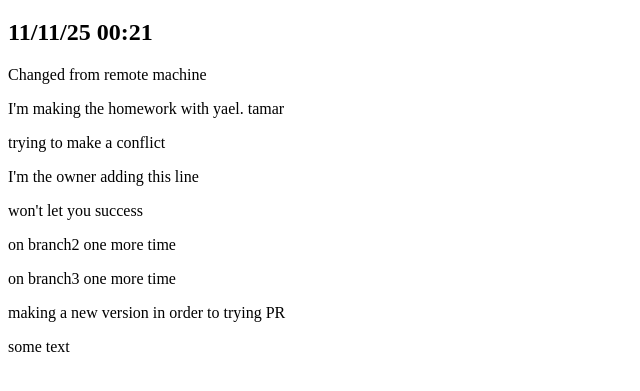
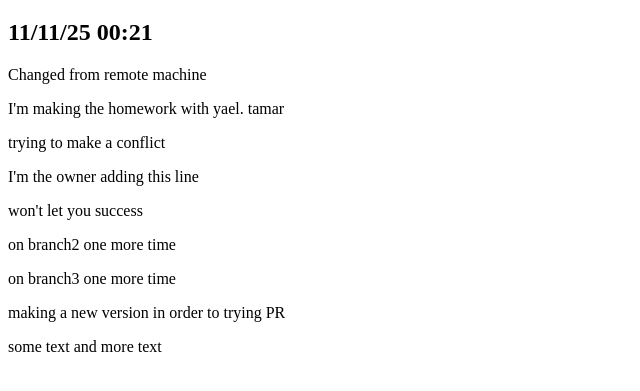
Before and after one commit to yael184/learn-git, a plain HTML site: page index.html in a window 1280 px wide. Shown: the part 61-452 px from the top of the page, without its empty margins (0-640 px from the left). Drawn offline with Linux system fonts and the light colour scheme.

Commit message:
add more text

```diff
--- a/index.html
+++ b/index.html
@@ -18,6 +18,6 @@
 
     <p>making a new version in order to trying PR</p>
 
-    <div>some text</div>
+    <div>some text and more text</div>
 </body>
 </html>
```
